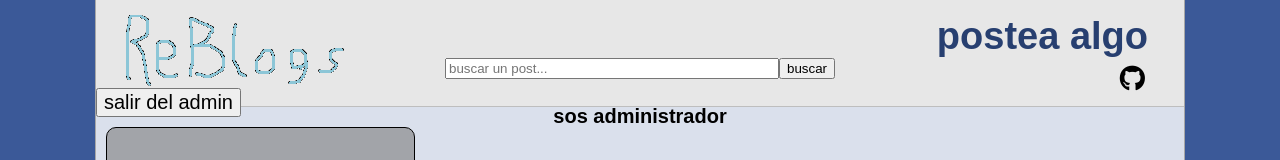
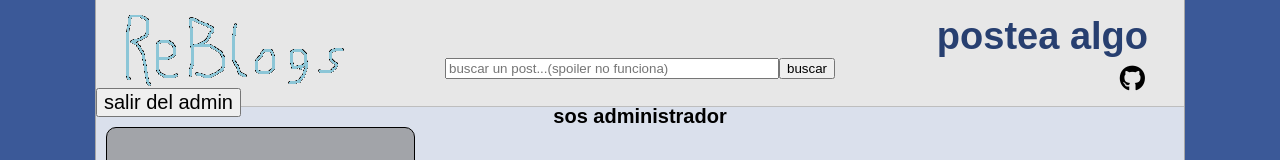
Before and after one commit to skinnyleonard/Blog_Grupal, a React (Vite) app: page / in a window 1280 px wide. Shown: the top 160 px of the page. Built offline with nearby package versions, Linux system fonts and the light colour scheme.

Commit message:
Update Header.jsx

```diff
--- a/src/components/Header.jsx
+++ b/src/components/Header.jsx
@@ -16,7 +16,7 @@ function Header({ show, setShow }) {
       ></a>
       <img src={logoBlog} />
       <form className="buscador">
-        <input type="search" placeholder="buscar un post..." />
+        <input type="search" placeholder="buscar un post...(spoiler no funciona)" />
         <button>buscar</button>
       </form>
       {show && <h2>sos administrador</h2>}
```
